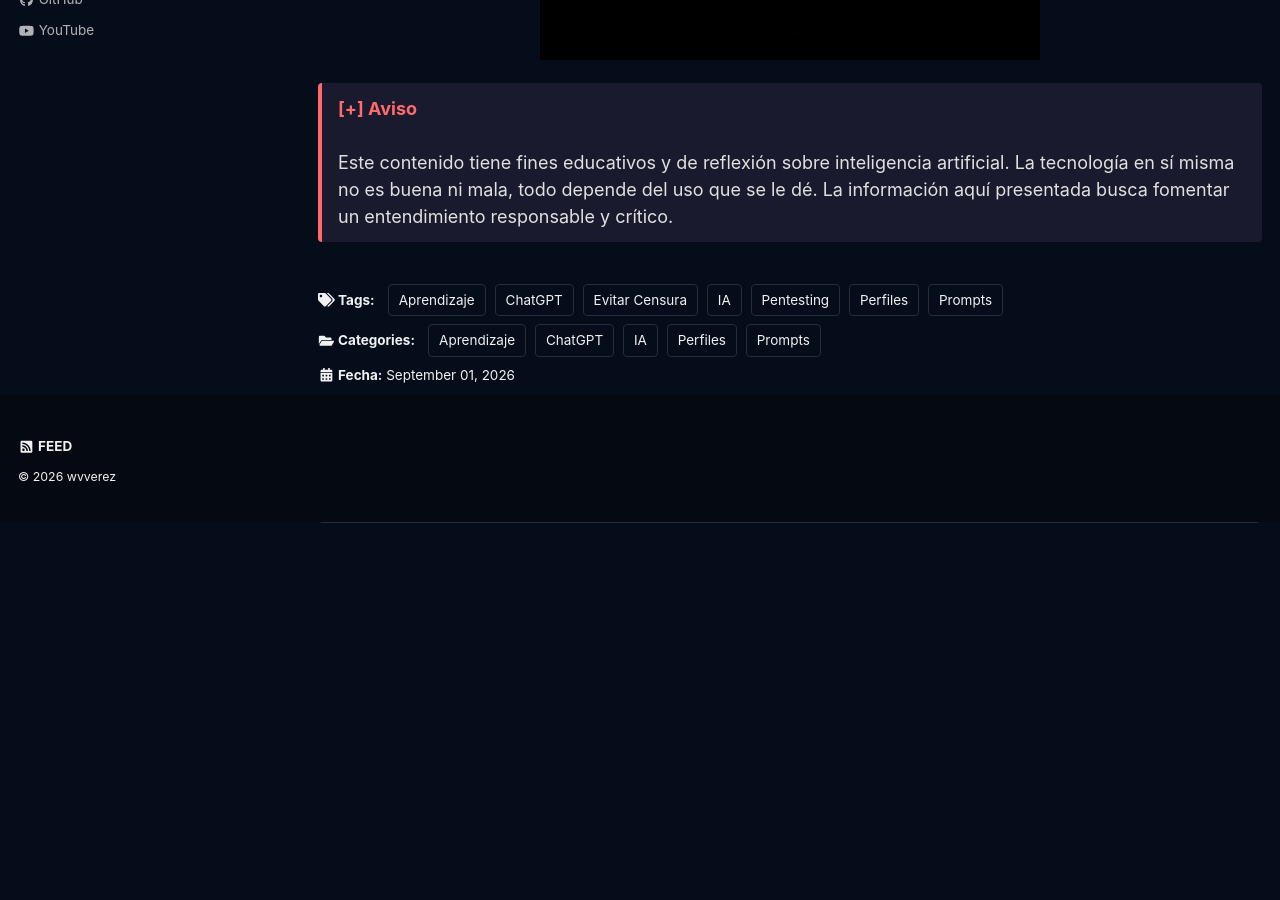
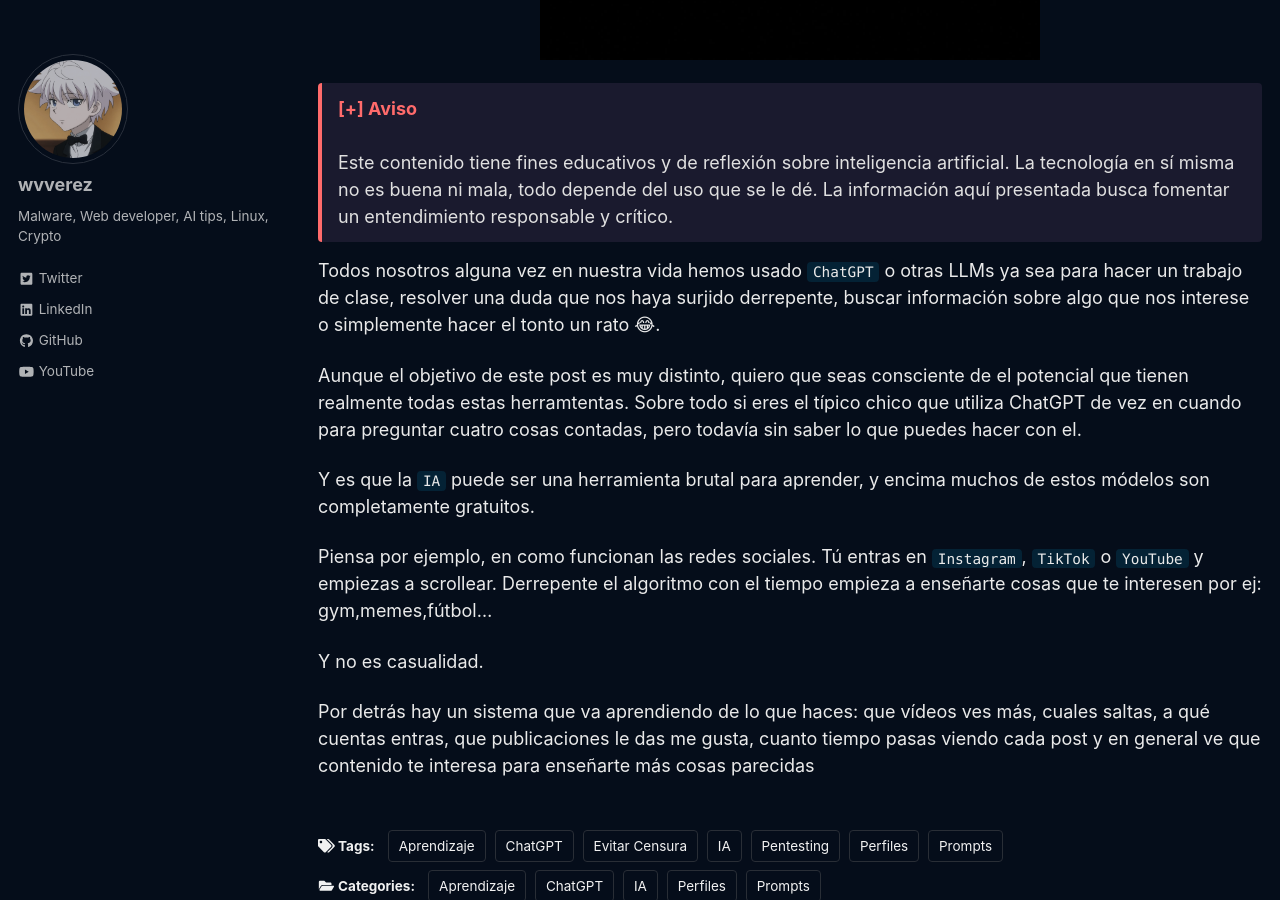
Before and after one commit to wvverez/wvverez.github.io, a Jekyll site: the page built from _posts/2026-09-01-prompts.md, in a window 1280 px wide and 900 px high, scrolled down 671 px. Built offline with Jekyll 4.4.1, drawn with Linux system fonts in a browser that asks for light colours; cached includes are drawn as plain includes; a script that is not in the unit is left out; before the commit the page ends 1194 px from its top, so only the background shows below that.

Commit message:
Actualizar 2026-09-01-prompts.md

```diff
--- a/_posts/2026-09-01-prompts.md
+++ b/_posts/2026-09-01-prompts.md
@@ -33,3 +33,15 @@ tags:
   La tecnología en sí misma no es buena ni mala, todo depende del uso que se le dé.
   La información aquí presentada busca fomentar un entendimiento responsable y crítico.
 </div>
+
+Todos nosotros alguna vez en nuestra vida hemos usado `ChatGPT` o otras LLMs ya sea para hacer un trabajo de clase, resolver una duda que nos haya surjido derrepente, buscar información sobre algo que nos interese o simplemente hacer el tonto un rato 😂.
+
+Aunque el objetivo de este post es muy distinto, quiero que seas consciente de el potencial que tienen realmente todas estas herramtentas. Sobre todo si eres el típico chico que utiliza ChatGPT de vez en cuando para preguntar cuatro cosas contadas, pero todavía sin saber lo que puedes hacer con el.
+
+Y es que la `IA` puede ser una herramienta brutal para aprender, y encima muchos de estos módelos son completamente gratuitos.
+
+Piensa por ejemplo, en como funcionan las redes sociales. Tú entras en `Instagram`, `TikTok` o `YouTube` y empiezas a scrollear. Derrepente el algoritmo con el tiempo empieza a enseñarte cosas que te interesen por ej: gym,memes,fútbol...
+
+Y no es casualidad.
+
+Por detrás hay un sistema que va aprendiendo de lo que haces: que vídeos ves más, cuales saltas, a qué cuentas entras, que publicaciones le das me gusta, cuanto tiempo pasas viendo cada post y en general ve que contenido te interesa para enseñarte más cosas parecidas
```
